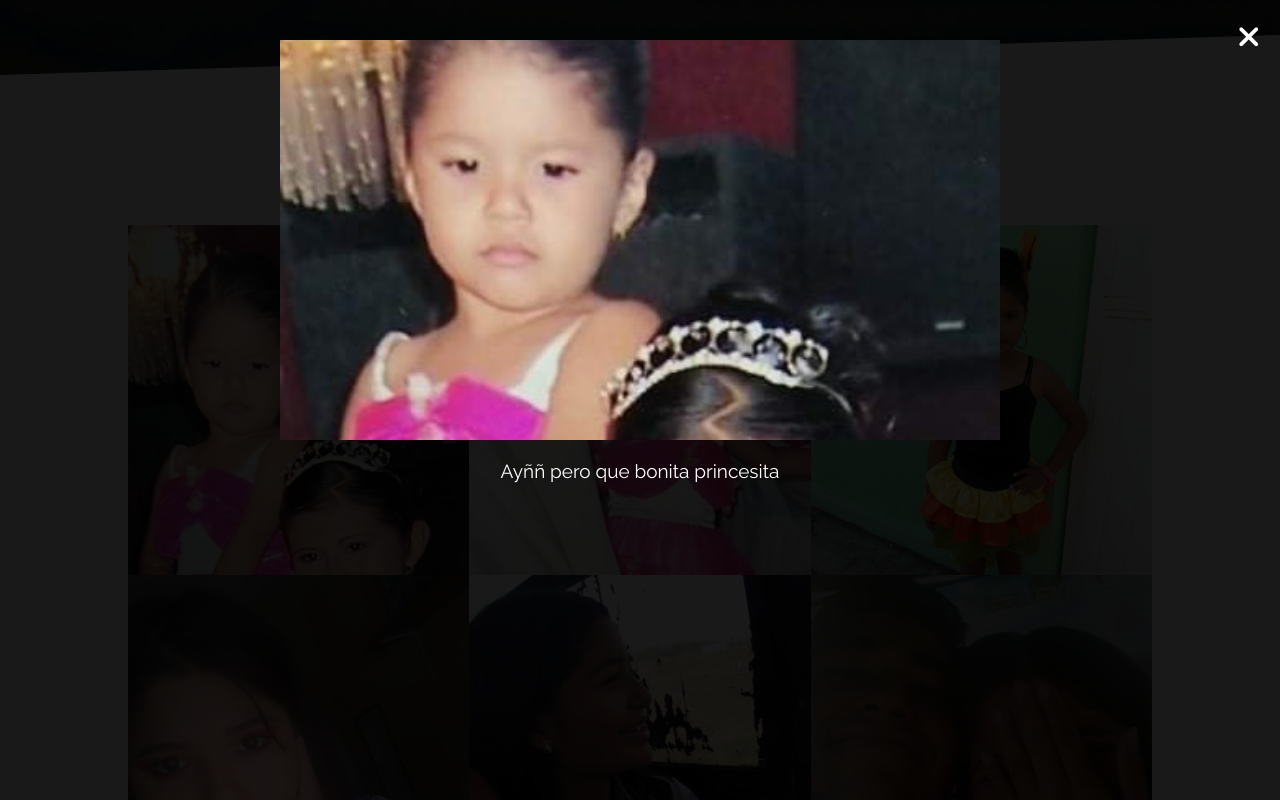
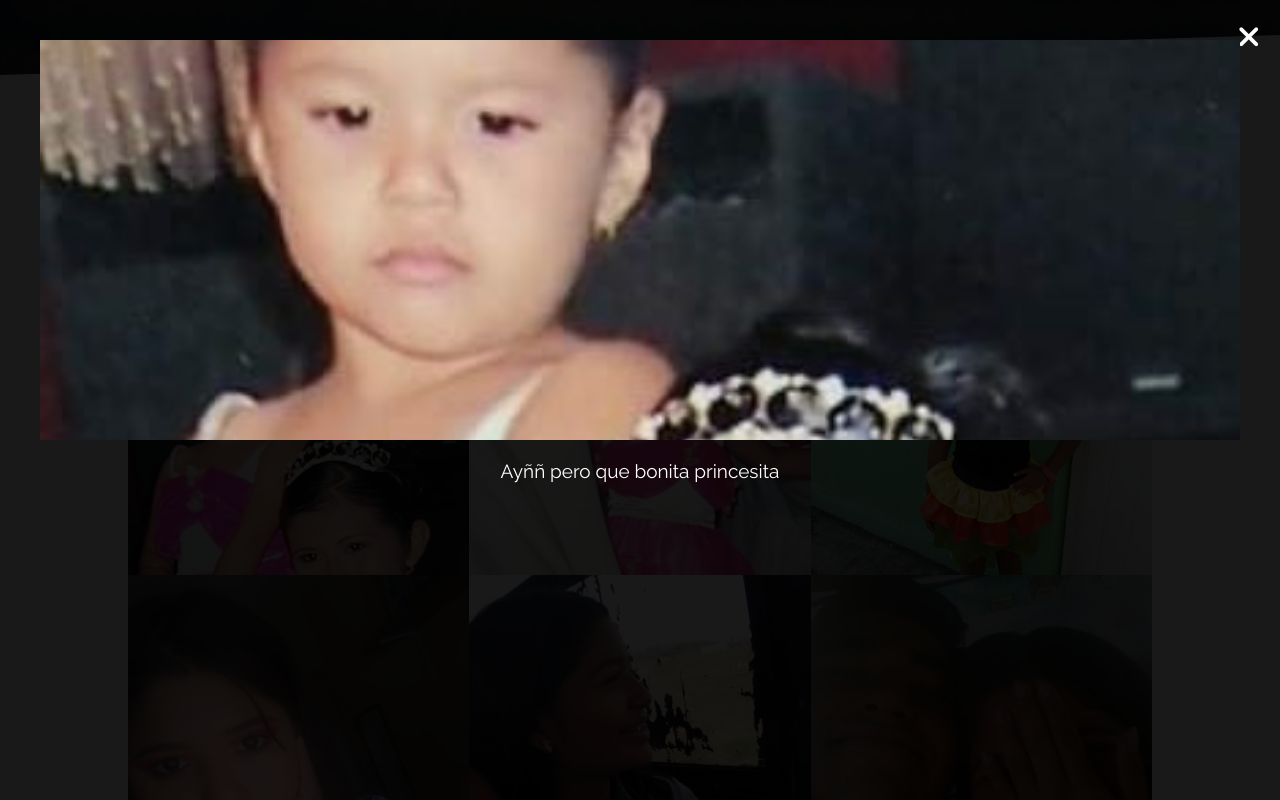
Before and after one commit to Angel-Osiris/Regalo, a plain HTML site: page index.html in a window 1280 px wide. Both pictures are taken after a click on the picture 298 px from the left and 3222 px from the top of the page. Shown: the part 2822-3622 px from the top of the page. Drawn offline with Linux system fonts and the light colour scheme.

Commit message:
Update styles.css

```diff
--- a/css/styles.css
+++ b/css/styles.css
@@ -236,7 +236,16 @@ body{
     cursor: pointer;
 }
 .modal-gallery #imgModal{
-    width:60%;
+
+
+position: relative;
+    width: 100%;
+    height: 200vh;
+
+
+
+
+
     margin:auto;
     display: block;
     height: 400px;
```
